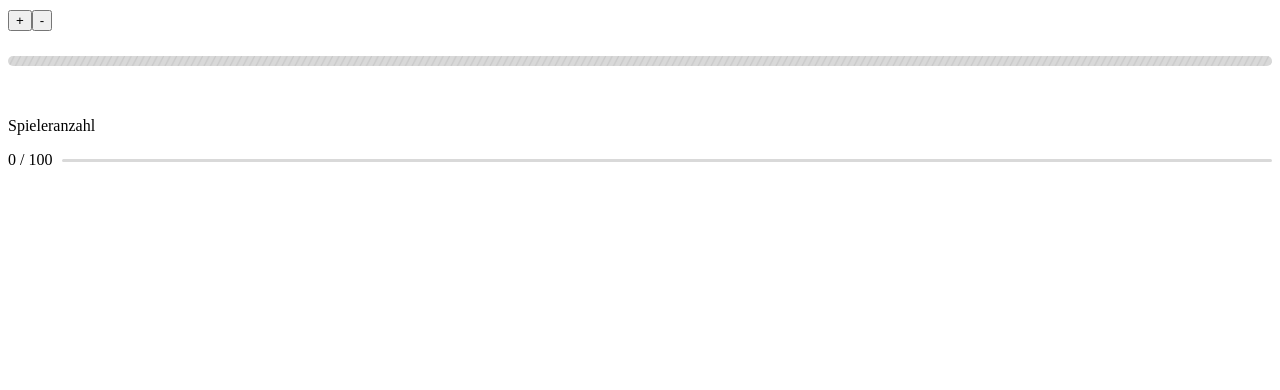
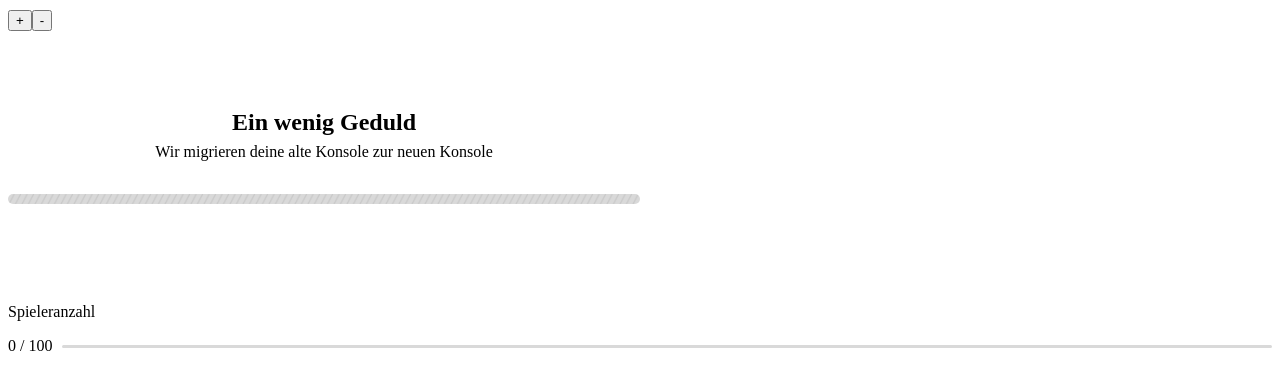
Before and after one commit to Soupertonic/console, an Angular app: page / in a window 1280 px wide. Shown: the top 390 px of the page. Built offline with nearby package versions, Linux system fonts and the light colour scheme.

Commit message:
Setup more testing

```diff
--- a/packages/console-app/source/app.component.ts
+++ b/packages/console-app/source/app.component.ts
@@ -15,12 +15,22 @@
     <button (click)="b()">-</button>
     <br />
     <br />
+    <br />
+    <br />
+    <div style="display: flex; flex-direction: column; gap: 30px; width: 50%;">
+      <div style="display: flex; flex-direction: column; align-items: center;">
+        <h2 style="margin: 0;">Ein wenig Geduld</h2>
+        <span>Wir migrieren deine alte Konsole zur neuen Konsole</span>
+      </div>
       <console-progress-bar
         [minimum]="0"
         [mean]="currentPlayerCount()"
         [maximum]="maximumPlayerCount()"
         [mode]="'indeterminate'"
       />
+    </div>
+    <br />
+    <br />
     <br />
     <br />
     <console-meter [minimum]="0" [mean]="currentPlayerCount()" [maximum]="maximumPlayerCount()">
@@ -35,9 +45,9 @@
   maximumPlayerCount = signal(100)
 
   f() {
-    this.currentPlayerCount.update((v) => v + 0.25)
+    this.currentPlayerCount.update((v) => v + 2)
   }
   b() {
-    this.currentPlayerCount.update((v) => v - 0.25)
+    this.currentPlayerCount.update((v) => v - 2)
   }
 }
```
Lines whose indentation alone changed are shown as unchanged.
